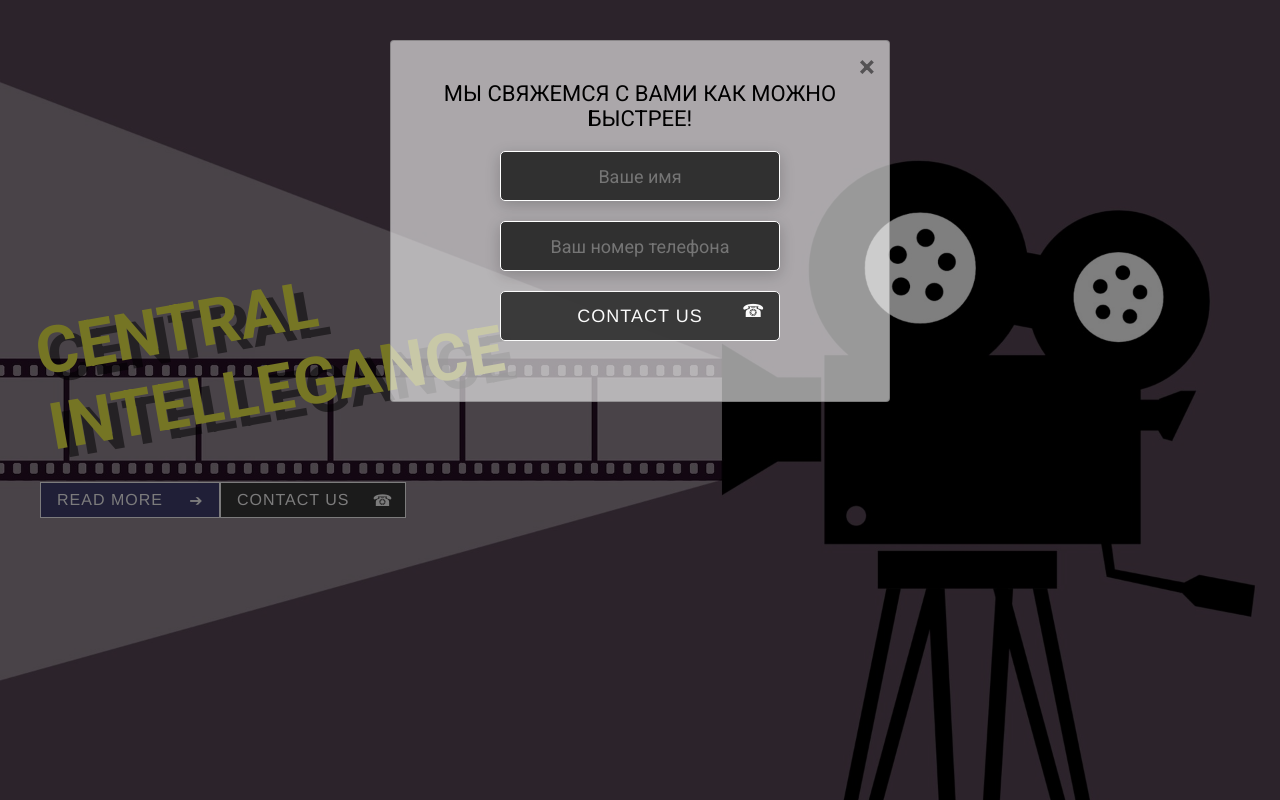
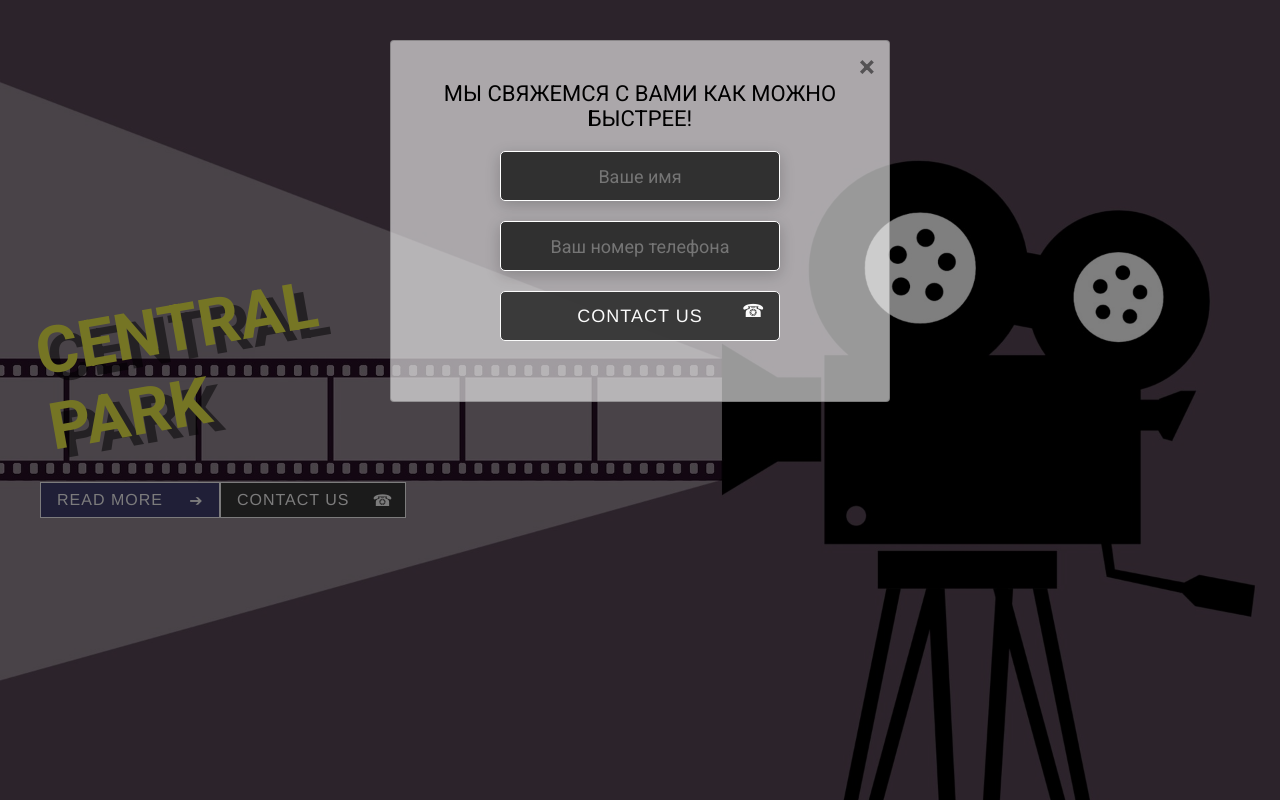
Before and after one commit to Tillaev007/JavaScript-movie, a plain HTML site: page index.html in a window 1280 px wide. Shown: the top 800 px of the page. Drawn offline with Linux system fonts and the light colour scheme; files whose address does not match are found by name.

Commit message:
Renamed h1

```diff
--- a/index.html
+++ b/index.html
@@ -50,7 +50,7 @@
     <header class="header">
       <div class="container">
         <div class="header__content">
-          <h2>Central Intellegance</h2>
+          <h2>Central Park</h2>
           <div class="btn__group">
             <button  class="button arrow">Read more</button>
             <button data-modal class="button phone">Contact Us</button>
```
